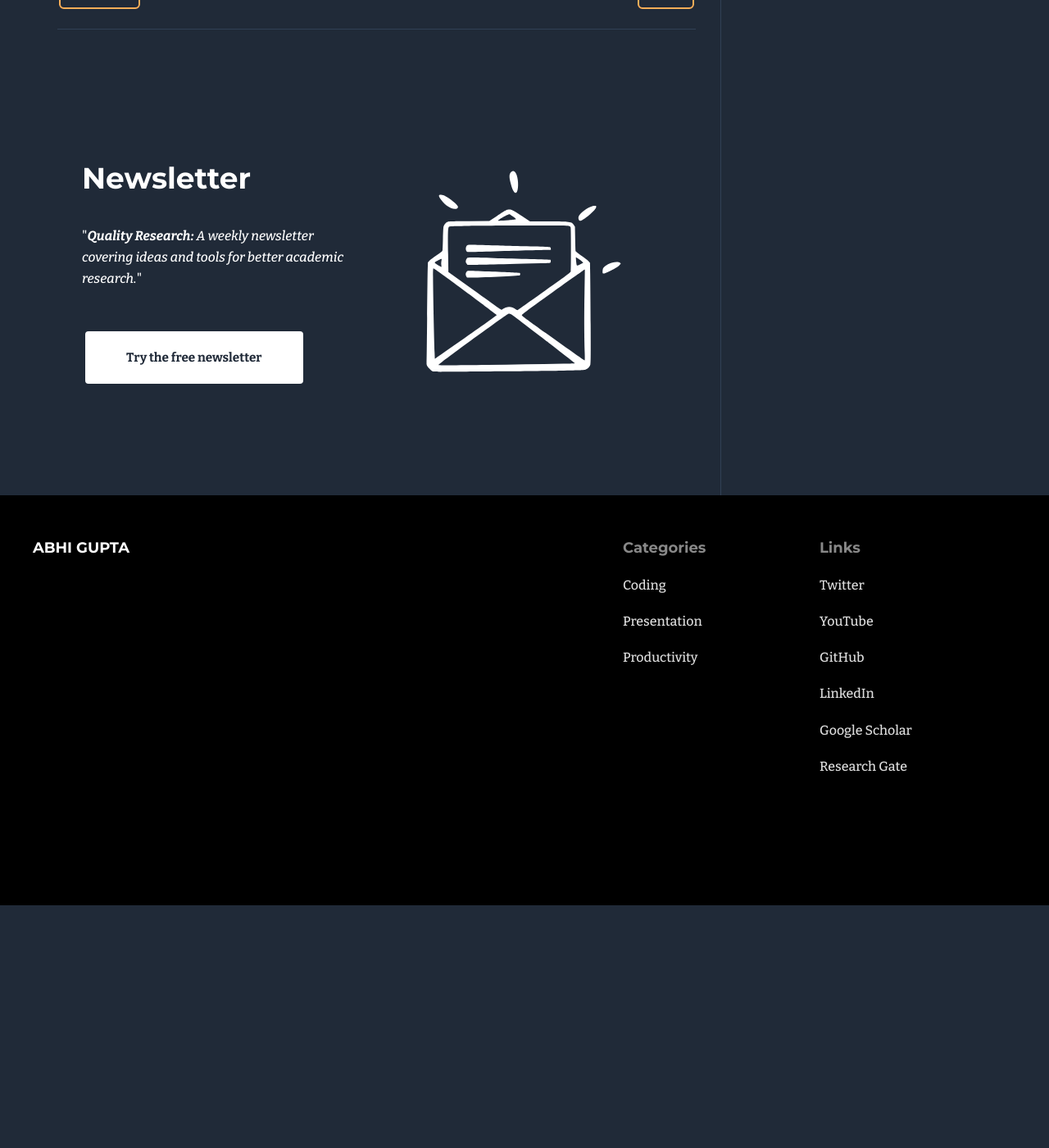
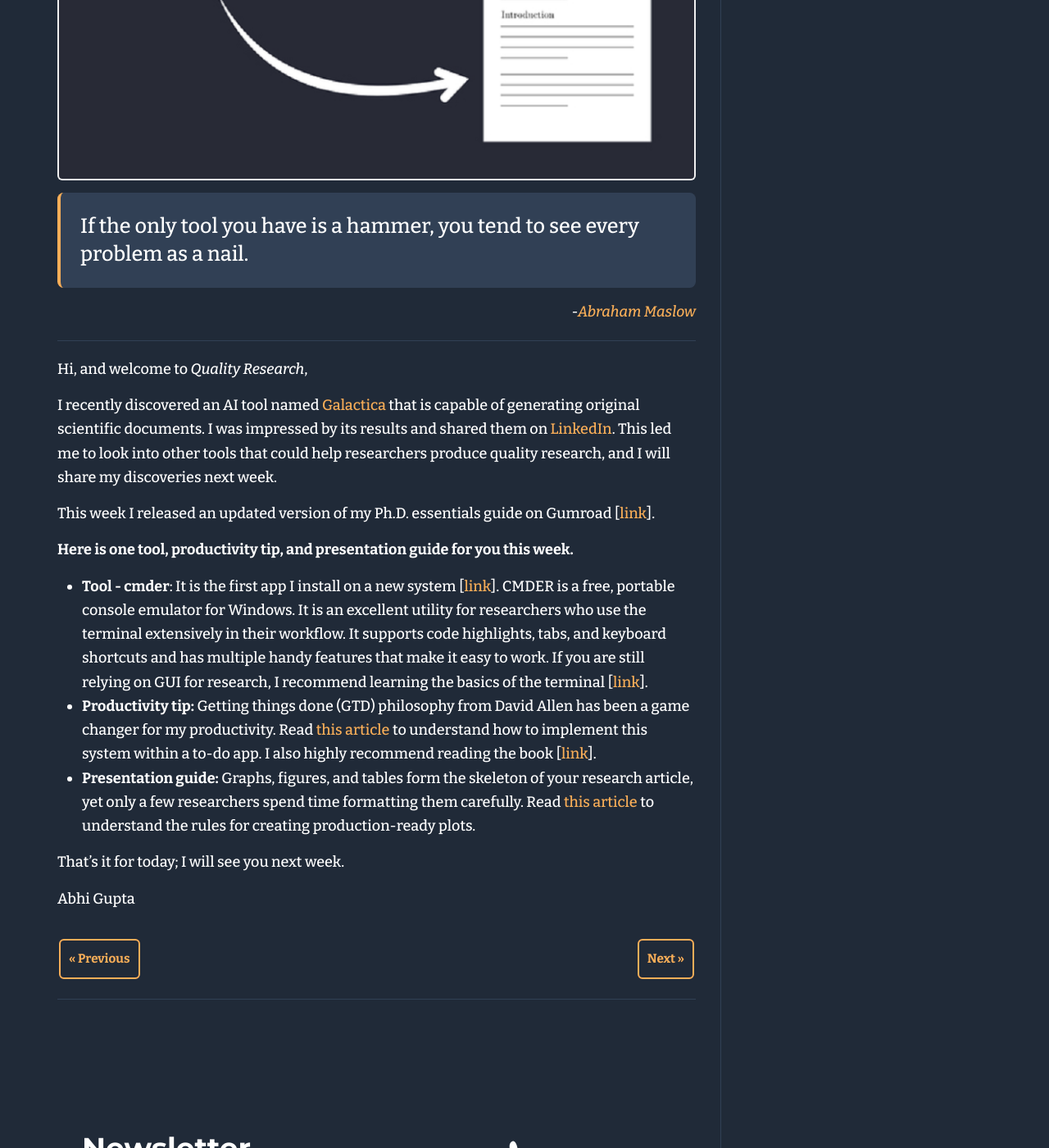
Before and after one commit to iitrabhi/iitrabhi.github.io, a Jekyll site: the page built from _newsletters/2022/October/quality-research-2.md, in a window 1280 px wide and 1400 px high, scrolled down 757 px. Shown: the whole window at 82% size. Built offline with Jekyll 4.4.1, drawn with Linux system fonts in a browser that asks for light colours; before the commit the page ends 1861 px from its top, so only the background shows below that; some of the changed text lies outside the part shown.

Commit message:
add newsletter

```diff
--- a/_newsletters/2022/October/quality-research-2.md
+++ b/_newsletters/2022/October/quality-research-2.md
@@ -1,9 +1,30 @@
 ---
 layout: post
-title: "Quality Research - 2: Parallelization in python, Wave simulation and Managing meetings."
+title: "Quality Research - 2: The age of AI in academic research."
 description: " "
 date: 2022-11-20
 typora-root-url: ../../../../website
 ---
 
-Coming soon
+![](/assets/images/Pasted%20image%2020221124161226.png)
+
+  >If the only tool you have is a hammer, you tend to see every problem as a nail.
+
+  <cite> -[Abraham Maslow]()</cite>
+
+---
+Hi, and welcome to _Quality Research_,
+
+I recently discovered an AI tool named [Galactica](https://galactica.org/?utm_campaign=Quality%20Research&utm_medium=email&utm_source=Revue%20newsletter) that is capable of generating original scientific documents. I was impressed by its results and shared them on [LinkedIn](https://www.linkedin.com/feed/update/urn:li:activity:6998964084712878081/?utm_campaign=Quality%20Research&utm_medium=email&utm_source=Revue%20newsletter). This led me to look into other tools that could help researchers produce quality research, and I will share my discoveries next week.
+
+This week I released an updated version of my Ph.D. essentials guide on Gumroad [[link](https://abhigupta.gumroad.com/l/phd-essentials?utm_campaign=Quality%20Research&utm_medium=email&utm_source=Revue%20newsletter)].
+
+**Here is one tool, productivity tip, and presentation guide for you this week.**
+
+-   **Tool - cmder**: It is the first app I install on a new system [[link](https://cmder.app/?utm_campaign=Quality%20Research&utm_medium=email&utm_source=Revue%20newsletter)]. CMDER is a free, portable console emulator for Windows. It is an excellent utility for researchers who use the terminal extensively in their workflow. It supports code highlights, tabs, and keyboard shortcuts and has multiple handy features that make it easy to work. If you are still relying on GUI for research, I recommend learning the basics of the terminal [[link](https://www.youtube.com/watch?utm_campaign=Quality%20Research&utm_medium=email&utm_source=Revue%20newsletter&v=5XgBd6rjuDQ)].
+-   **Productivity tip:** Getting things done (GTD) philosophy from David Allen has been a game changer for my productivity. Read [this article](https://todoist.com/productivity-methods/getting-things-done?utm_campaign=Quality%20Research&utm_medium=email&utm_source=Revue%20newsletter) to understand how to implement this system within a to-do app. I also highly recommend reading the book [[link](https://www.goodreads.com/book/show/1633.Getting_Things_Done?utm_campaign=Quality%20Research&utm_medium=email&utm_source=Revue%20newsletter)].
+-   **Presentation guide:** Graphs, figures, and tables form the skeleton of your research article, yet only a few researchers spend time formatting them carefully. Read [this article](https://abhigupta.io/2022/07/20/pdf-plot-python-matplotlib.html?utm_campaign=Quality%20Research&utm_medium=email&utm_source=Revue%20newsletter) to understand the rules for creating production-ready plots.
+
+That’s it for today; I will see you next week.
+
+Abhi Gupta
```
Also changed, not shown: .obsidian/workspace.json, assets/images/Pasted image 20221124161226.png (added).
